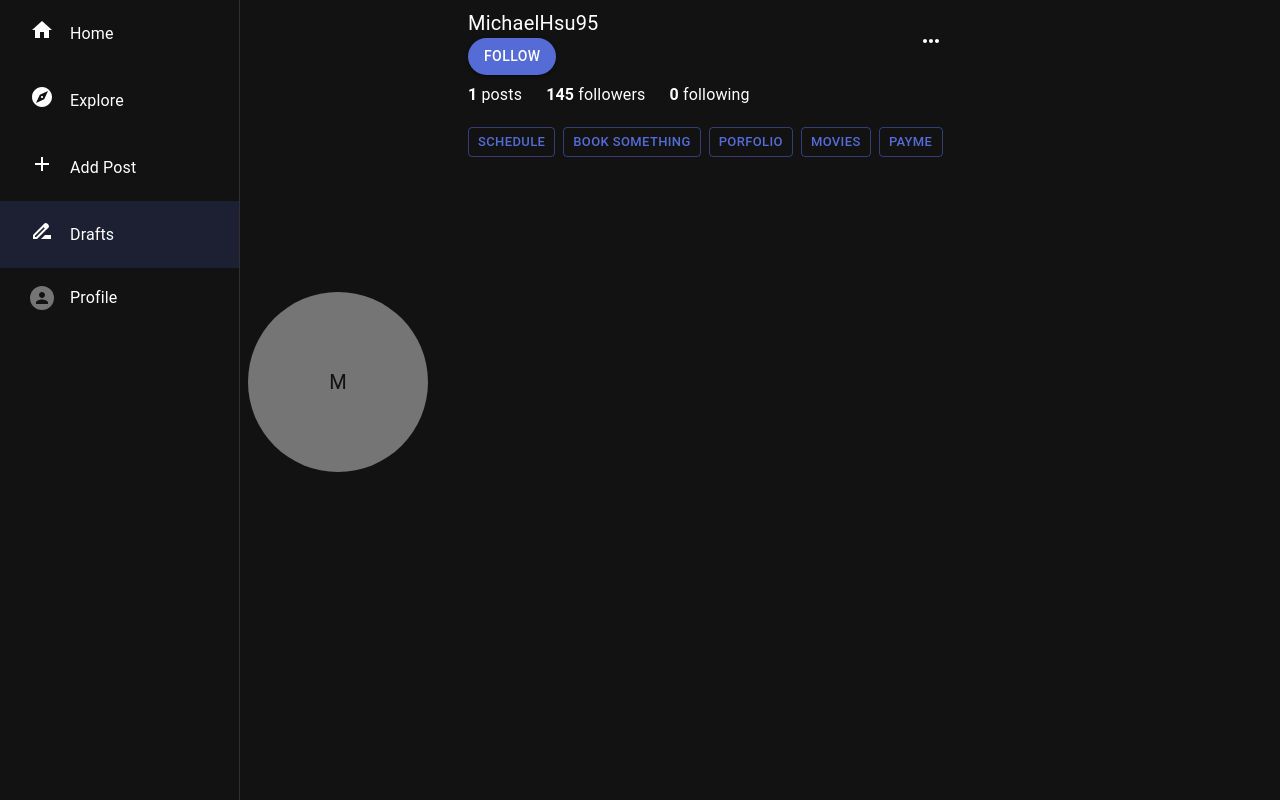
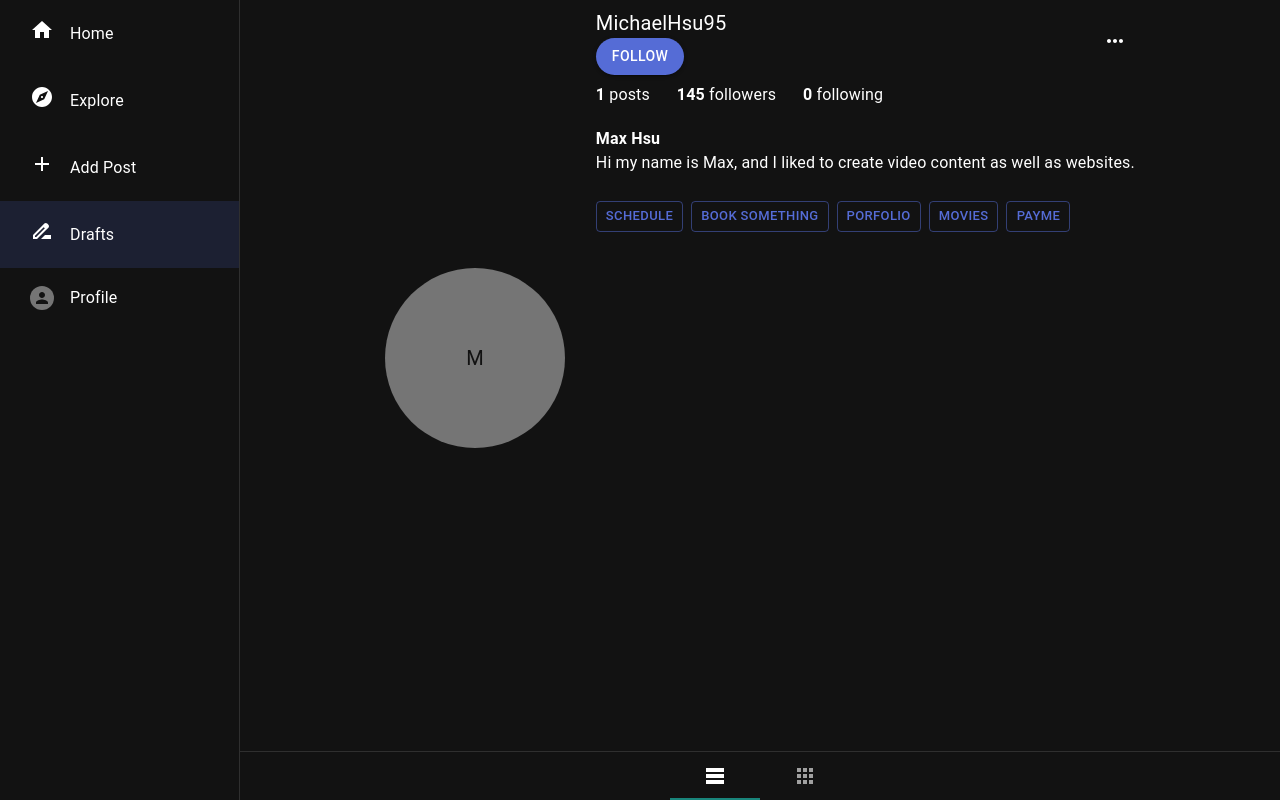
Before and after one commit to rikotacards/storymode, a Next.js app: page /drafts in a window 1280 px wide. Built offline with nearby package versions, Linux system fonts and the light colour scheme; no server answers; the database is empty.

Commit message:
add grid and column choices.

```diff
--- a/src/components/Gallery/Gallery.tsx
+++ b/src/components/Gallery/Gallery.tsx
@@ -2,20 +2,35 @@ import { PostFromDbProps } from '@/firebase/db';
 import React from 'react';
 import styles from './Gallery.module.css';
 import { PostPreview } from '../PostPreview/PostPreview';
+import { PostWithImage } from '../PostWithImage/PostWithImage';
 interface GalleryProps {
   posts: PostFromDbProps[];
+  mode: 'grid' | 'column'
 }
-export const Gallery: React.FC<GalleryProps> = ({posts}) => {
+export const Gallery: React.FC<GalleryProps> = ({mode,posts}) => {
   const galleryItems = posts.map((post,i) => {
-    console.log(post.content[0])
+    if(mode === 'grid'){
+      return(
+        <PostPreview  postId={post.postId} key={post.content[0].caption + i} post={post.content[0]}/>
+      )
+    }
     return (
-      <PostPreview postId={post.postId} key={post.content[0].caption + i} post={post.content[0]}/>
+      <PostWithImage postTime={post.postTime} key={i} author={post.author} postId={post.postId} content={post.content}/>
     )
 
+
   })
+  if (mode=='grid')
   return (
     <section className={styles['post-list']}>
       {galleryItems}
     </section>
   )
+
+    return (
+      <main style={{ flexDirection: 'column', display: 'flex', overflow: 'hidden'}}>
+        {galleryItems}
+      </main>
+    )
+
 }
--- a/src/components/Layout/Layout.module.css
+++ b/src/components/Layout/Layout.module.css
@@ -10,6 +10,7 @@
   flex-direction: column;
   width: 100%;
   align-items: center;
+  justify-content: flex-start;
 }
 .layoutMenuDesktop {
   height: 100%;
--- a/src/components/PostWithImage/PostWithImage.tsx
+++ b/src/components/PostWithImage/PostWithImage.tsx
@@ -52,7 +52,7 @@ export const PostWithImage: React.FC<PostFromDbProps> = (props) => {
         <Swiper navigation={true} modules={[Navigation]}>
           {captions.map((caption, i) => (
             <SwiperSlide key={caption + i}>
-              <div>
+              <div style={{paddingLeft: '10%',paddingRight: '10%'}}>
                 <PostTextContent key={caption + i} caption={caption} />
               </div>
             </SwiperSlide>
--- a/src/components/PostWrapper/PostWrapper.module.css
+++ b/src/components/PostWrapper/PostWrapper.module.css
@@ -1,12 +1,12 @@
 .post {
   /* Keeps the slider from stretching horizontally*/
-  /* width: 469px; */
+  max-width: 469px;
   /* position: relative; */
   /* display flex commented about because it wouldnt work with the slider */
   flex-direction: column;
   /* border: 1px solid black; */
   /* overflow:auto; */
-  margin-bottom: 8px;
+  margin-bottom: 36px;
   align-items: center;
   justify-content: center;
 }
--- a/src/components/PostWrapper/PostWrapper.tsx
+++ b/src/components/PostWrapper/PostWrapper.tsx
@@ -1,7 +1,6 @@
 import React from 'react';
 import styles from './PostWrapper.module.css';
 import { PostHeader } from '../PostHeader/PostHeader';
-import { Dialog } from '@mui/material';
 
 interface PostWrapper {
   children: React.ReactNode;
--- /dev/null
+++ b/src/components/ProfileButtons/ProfileButtons.module.css
@@ -0,0 +1,6 @@
+.container {
+    display: flex;
+    flex-direction: row;
+    justify-content: center;
+    align-items: center;
+}
--- /dev/null
+++ b/src/components/ProfileButtons/ProfileButtons.tsx
@@ -0,0 +1,42 @@
+import React from 'react';
+import AppsIcon from '@mui/icons-material/Apps';
+import { IconButton, Tab, Tabs } from '@mui/material';
+import styles from './ProfileButtons.module.css';
+import TableRowsIcon from '@mui/icons-material/TableRows';
+
+interface ProfileButtonsProps {
+  value: number;
+  handleChange: (e: React.SyntheticEvent, newValue: number) => void;
+}
+
+export const  a11yProps=(index: number)=> {
+  return {
+    id: `full-width-tab-${index}`,
+    'aria-controls': `full-width-tabpanel-${index}`,
+  };
+}
+
+export const ProfileButtons: React.FC<ProfileButtonsProps> = ({handleChange, value}) => {
+  return (
+    <div className={styles.container}>
+      <Tabs
+          value={value}
+          onChange={handleChange}
+          indicatorColor="secondary"
+          textColor="inherit"
+          variant="fullWidth"
+          aria-label="full width tabs example"
+        >
+          <Tab icon={<TableRowsIcon/>}  {...a11yProps(0)} />
+          <Tab icon={<AppsIcon/>}  {...a11yProps(1)} />
+        </Tabs>
+
+    </div>
+  )
+}
+      // <IconButton>
+      //   <AppsIcon/>
+      // </IconButton>
+      // <IconButton>
+      //   <TableRowsIcon/>
+      // </IconButton>
--- a/src/components/ProfileHeader/ProfileHeader.module.css
+++ b/src/components/ProfileHeader/ProfileHeader.module.css
@@ -7,11 +7,17 @@
   width: 100%;
   min-height: 250px;
   margin-bottom: 36px;
+  justify-content: center;
 }
 .avatarContainer {
   display: flex;
   align-items: center;
-  margin-right: 40px;
+}
+
+.actionsLinksContainer{
+  display: flex;
+  flex-direction: column;
+  margin-left: 3%;
 }
 
 /* Extra small devices (phones, 600px and down) */
--- a/src/components/ProfileHeader/ProfileHeader.tsx
+++ b/src/components/ProfileHeader/ProfileHeader.tsx
@@ -16,10 +16,10 @@ export const ProfileHeader: React.FC = () => {
         <Avatar sx={{ width: px, height: px }}>M</Avatar>
         {isLessThanMd && <ProfileActions/>}
       </div>
-      <div>
+      <div className={styles.actionsLinksContainer}>
         {!isLessThanMd && <ProfileActions />}
         <ProfileStats />
-        {/* <ProfilePersonalInfo /> */}
+        <ProfilePersonalInfo />
         <ProfileLinks />
       </div>
     </div>
--- a/src/components/ProfileLinks/ProfileLinks.tsx
+++ b/src/components/ProfileLinks/ProfileLinks.tsx
@@ -15,7 +15,7 @@ export const ProfileLinks: React.FC = () => {
   return (
     <div style={{display: 'flex', width: '100%', flexWrap:'wrap'}}>
       {links.map((link) => (
-        <Button key={link.name + link.url} size='small' sx={{marginRight: 1}} variant='outlined' target={'_blank'} href={link.url}>{link.name}</Button>
+        <Button key={link.name + link.url} size='small' sx={{marginRight: 1, marginBottom:1}} variant='outlined' target={'_blank'} href={link.url}>{link.name}</Button>
       ))}
     </div>
   );
--- /dev/null
+++ b/src/components/TabPanel/TabPanel.tsx
@@ -0,0 +1,37 @@
+import * as React from 'react';
+import SwipeableViews from 'react-swipeable-views';
+import { useTheme } from '@mui/material/styles';
+import AppBar from '@mui/material/AppBar';
+import Tabs from '@mui/material/Tabs';
+import Tab from '@mui/material/Tab';
+import Typography from '@mui/material/Typography';
+import Box from '@mui/material/Box';
+
+interface TabPanelProps {
+  children?: React.ReactNode;
+  dir?: string;
+  index: number;
+  value: number;
+}
+
+
+
+export const TabPanel: React.FC<TabPanelProps> =(props: TabPanelProps)=> {
+  const { children, value, index, ...other } = props;
+
+  return (
+    <div
+      role="tabpanel"
+      hidden={value !== index}
+      id={`full-width-tabpanel-${index}`}
+      aria-labelledby={`full-width-tab-${index}`}
+      {...other}
+    >
+      {value === index && (
+        <Box>
+          {children}
+        </Box>
+      )}
+    </div>
+  );
+}
--- a/src/pages/[username].tsx
+++ b/src/pages/[username].tsx
@@ -1,6 +1,9 @@
 import { Gallery } from "@/components/Gallery/Gallery";
+import { ProfileButtons } from "@/components/ProfileButtons/ProfileButtons";
 import { ProfileHeader } from "@/components/ProfileHeader/ProfileHeader";
+import { TabPanel } from "@/components/TabPanel/TabPanel";
 import { getPostByUsername, PostFromDbProps } from "@/firebase/db";
+import { Divider, useTheme } from "@mui/material";
 import Head from "next/head";
 import React from "react";
 import styles from "../styles/AddPost.module.css";
@@ -31,6 +34,17 @@ interface ProfileProps {
 }
 
 export const Profile: React.FC<ProfileProps> = ({ posts }) => {
+  const [value, setValue] = React.useState(0);
+  const theme = useTheme();
+
+  const handleChange = (event: React.SyntheticEvent, newValue: number) => {
+    setValue(newValue);
+  };
+
+  const handleChangeIndex = (index: number) => {
+    setValue(index);
+  };
+
 
   return (
     <>
@@ -40,9 +54,16 @@ export const Profile: React.FC<ProfileProps> = ({ posts }) => {
         <meta name="viewport" content="width=device-width, initial-scale=1" />
         <link rel="icon" href="/favicon.ico" />
       </Head>
+        <ProfileHeader />
+        <Divider sx={{width:'100%'}}/>
 
-        <ProfileHeader />
-        <Gallery posts={posts}/>
+        <ProfileButtons handleChange={handleChange} value={value}/>
+        <TabPanel value={value} index={0} dir={theme.direction}>
+        <Gallery mode='column' posts={posts}/>
+      </TabPanel>
+      <TabPanel value={value} index={1} dir={theme.direction}>
+        < Gallery mode='grid' posts={posts}/>
+      </TabPanel>
     </>
   );
 };
```
